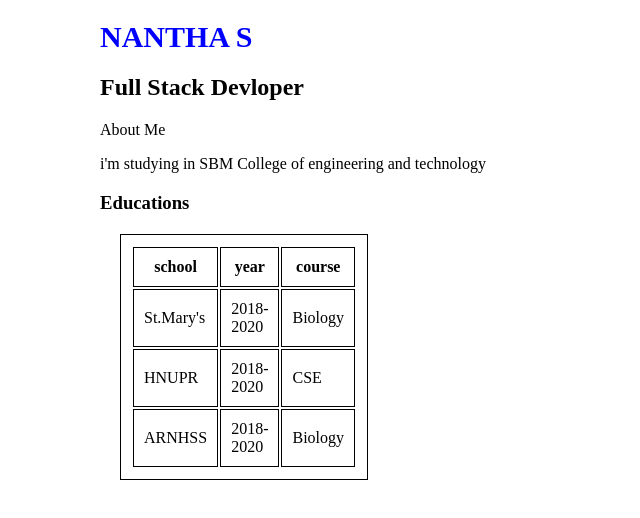
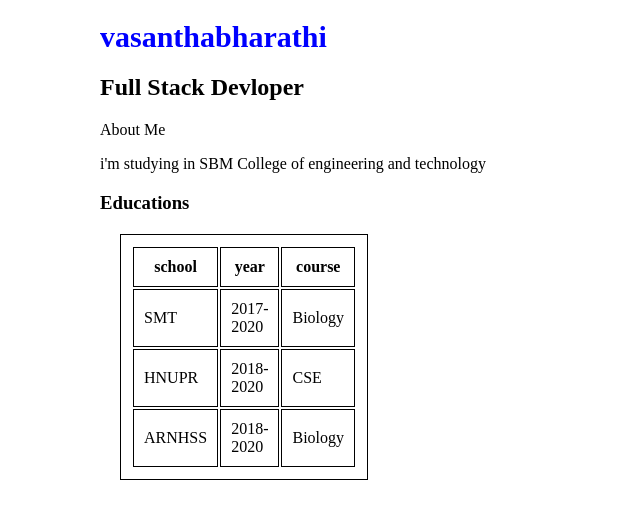
Before and after one commit to Vasanthabharathi/full-stack, a plain HTML site: page vasanth/TASK 1/index.html in a window 1280 px wide. Shown: the whole page, without its empty margins (0-640 px from the left). Drawn offline with Linux system fonts and the light colour scheme.

Commit message:
Update index.html

```diff
--- a/vasanth/TASK 1/index.html
+++ b/vasanth/TASK 1/index.html
@@ -7,7 +7,7 @@
     <link rel="stylesheet" href="./style.css">
 </head>
 <body>
-<h1>NANTHA S</h1>
+<h1>vasanthabharathi</h1>
 <h2>Full Stack Devloper</h2>
 <span>About Me</span>
 <p id="aboutme-des">
@@ -21,8 +21,8 @@
         <th>course</th>
     </tr>
     <tr>
-        <td>St.Mary's </td>
-        <td>2018-2020 </td>
+        <td>SMT </td>
+        <td>2017-2020 </td>
         <td>Biology   </td>
     </tr>
     <tr>
```
